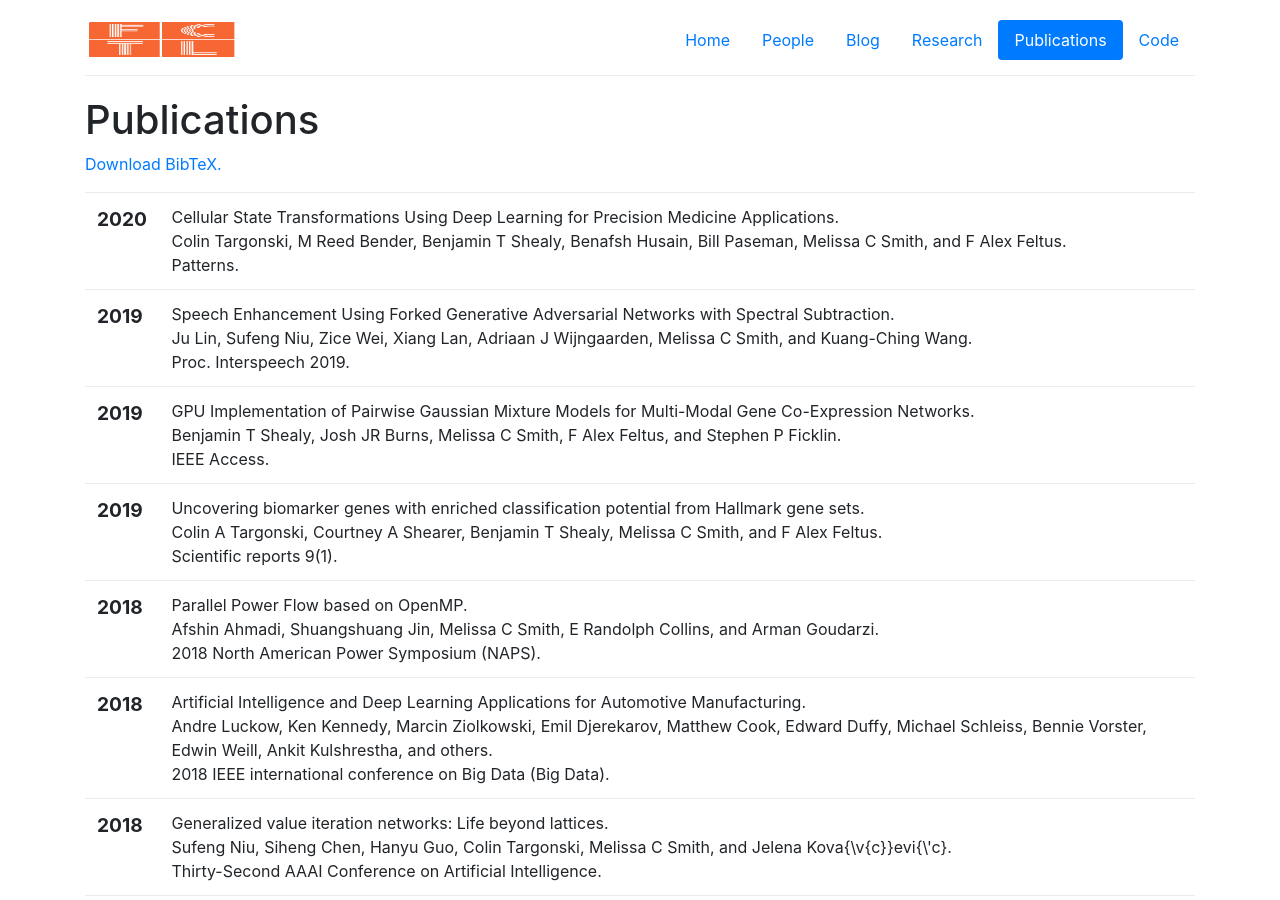
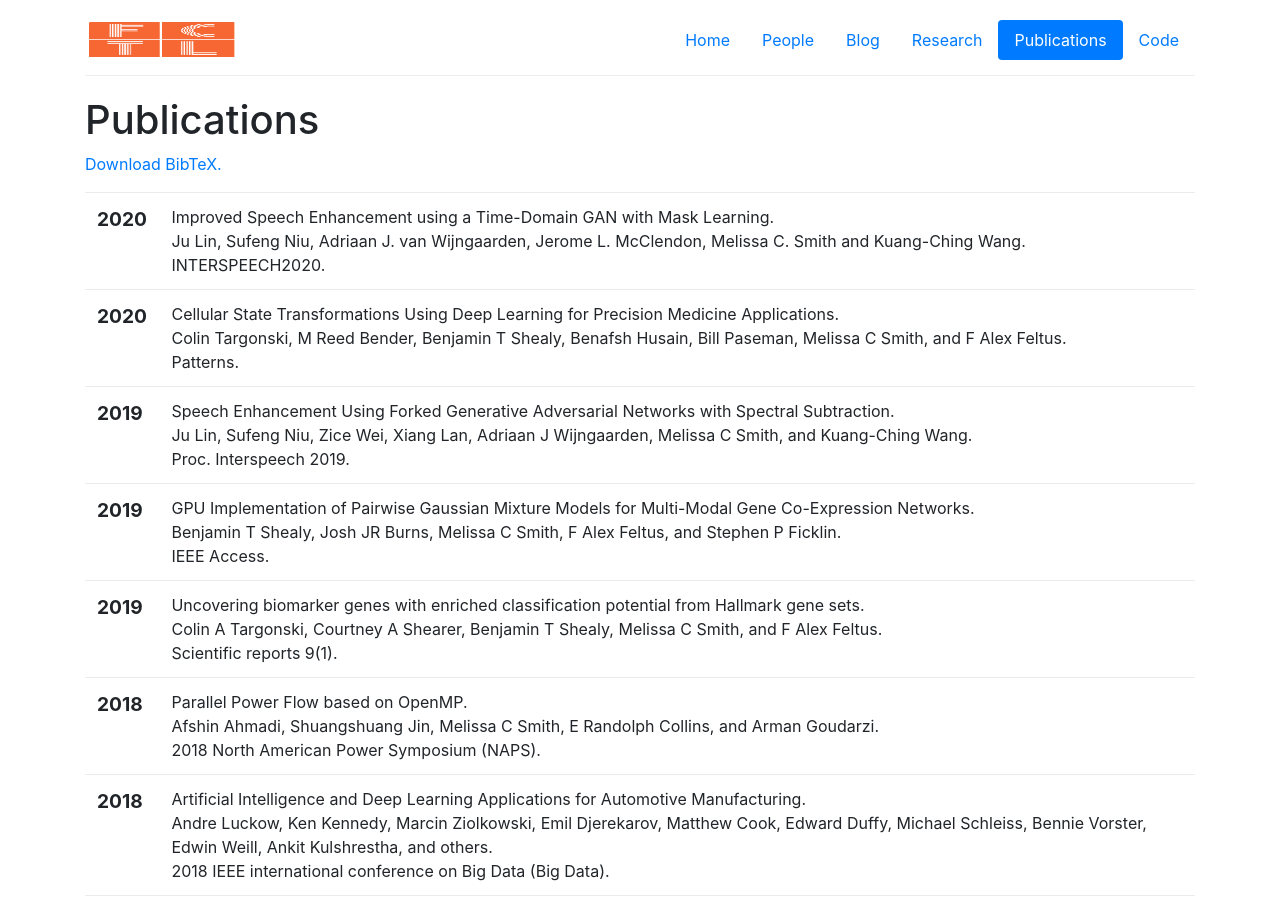
Before and after one commit to CUFCTL/cufctl.github.io, a Jekyll site: the page built from publications.html, in a window 1280 px wide and 900 px high. Built offline with Jekyll 4.4.1, drawn with Linux system fonts in a browser that asks for light colours.

Commit message:
update publications

```diff
--- a/_includes/pubs.html
+++ b/_includes/pubs.html
@@ -1,5 +1,24 @@
 <table class="table">
 <tbody>
+	<tr>
+			<td>
+				<span class="date">
+					<big><strong>2020</strong></big><br />
+				</span>
+			</td>
+			<td class="publication">
+				<span class="pubtitle">
+					Improved Speech Enhancement using a Time-Domain GAN with Mask Learning.
+				</span><br />
+				<span class="authors">
+					Ju Lin, Sufeng Niu, Adriaan J. van Wijngaarden, Jerome L. McClendon, Melissa C. Smith and Kuang-Ching Wang.
+				</span><br />
+				<span class="venuetype"></span><span class="venue">INTERSPEECH2020</span>.
+				<br />
+				<span class="links">
+				</span>
+			</td>
+	</tr>
 	<tr>
 		<td>
 			<span class="date">
```
